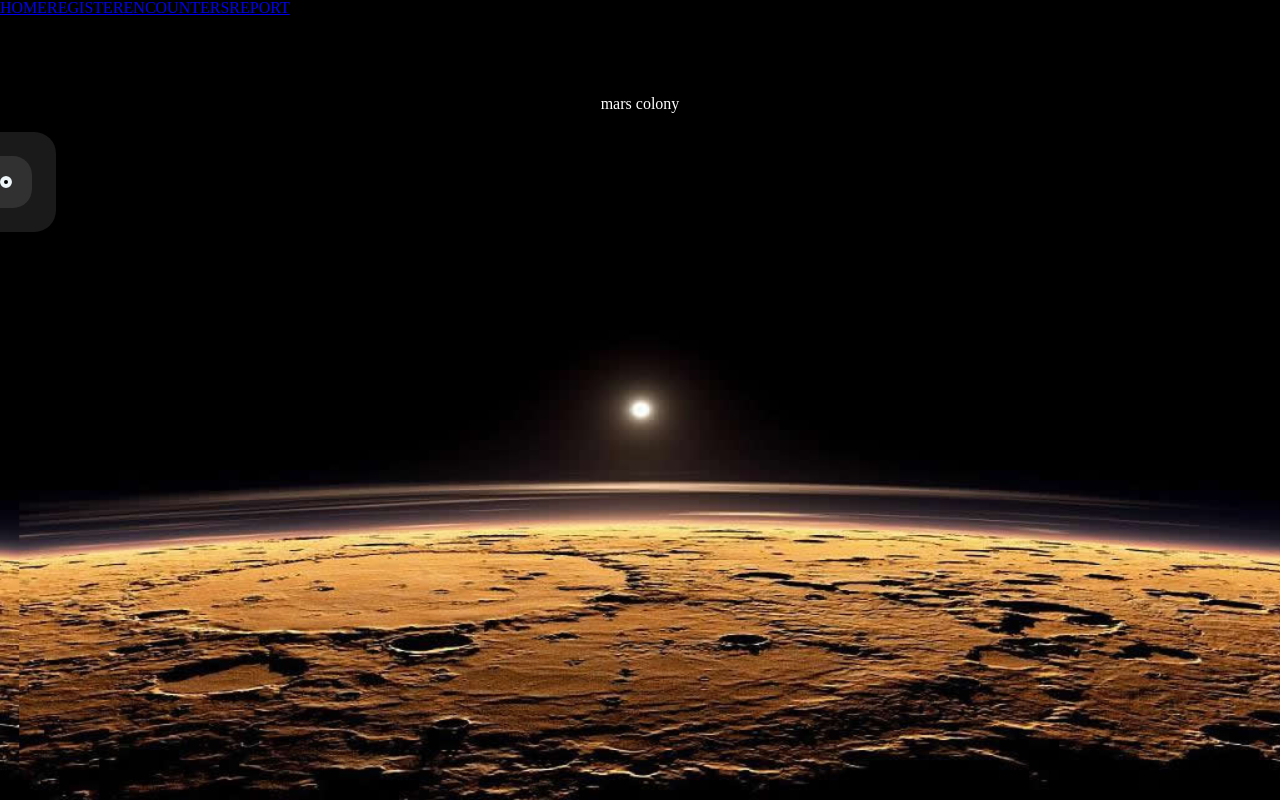
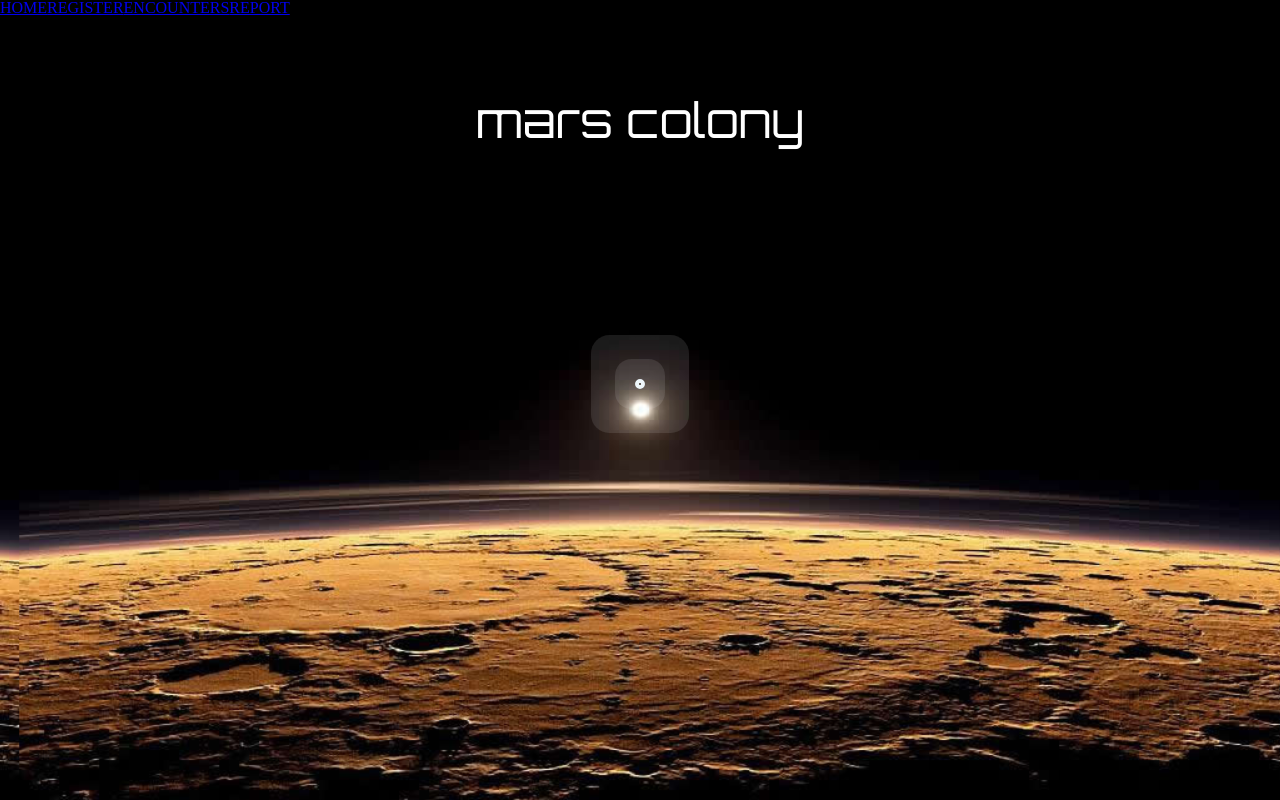
Before and after one commit to tmclean85/mars-colony-app, an Angular app: page / in a window 1280 px wide. Built offline with nearby package versions, Linux system fonts and the light colour scheme.

Commit message:
Style home page

```diff
--- a/src/app/pages/home/home.component.html
+++ b/src/app/pages/home/home.component.html
@@ -1,4 +1,4 @@
-
+<div class="home-wrapper">
 <div class="intro-header-box">
   <h1>
     mars colony
--- a/src/app/pages/home/home.component.scss
+++ b/src/app/pages/home/home.component.scss
@@ -17,8 +17,17 @@ html {
 
 // HOME PAGE
 
+.home-wrapper {
+    display: flex;
+    flex-flow: column nowrap;
+    justify-content: center;
+    align-items: center;
+}
+
 .intro-header-box {
   display: flex;
+  font-family: 'Orbitron', sans serif;
+  font-size: 3rem;
 	height: 5rem;
 	justify-content: center;
 	padding-top: 5rem;
@@ -27,8 +36,15 @@ html {
 }
 
 .enter-button-box {
-    height: 100%;
+    display: flex;
+    width: 96%;
+    height: 36rem;
     align-items: center;
+    justify-content: center;
+    position: relative;
+    a {
+        position: absolute;
+    }
 }
 
 .enter-button {
@@ -36,10 +52,10 @@ html {
   border: 4px solid #EEF6FA;
   border-radius: 50%;
   display: flex;
-  height: 0.25rem;
+  height: 0.15rem;
   justify-content: center;
   align-items: center;
-  width: 0.25rem;
+  width: 0.15rem;
   margin-bottom: 10rem;
 }
 
```
